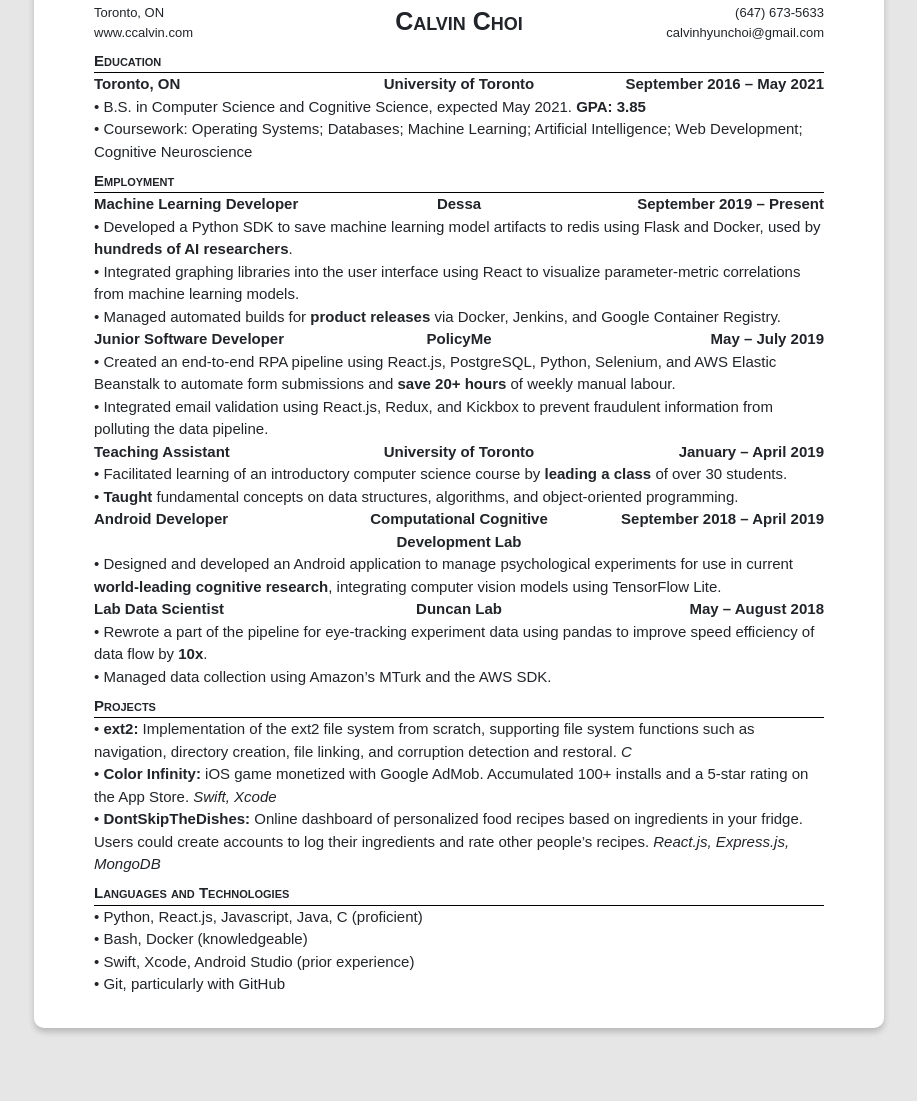
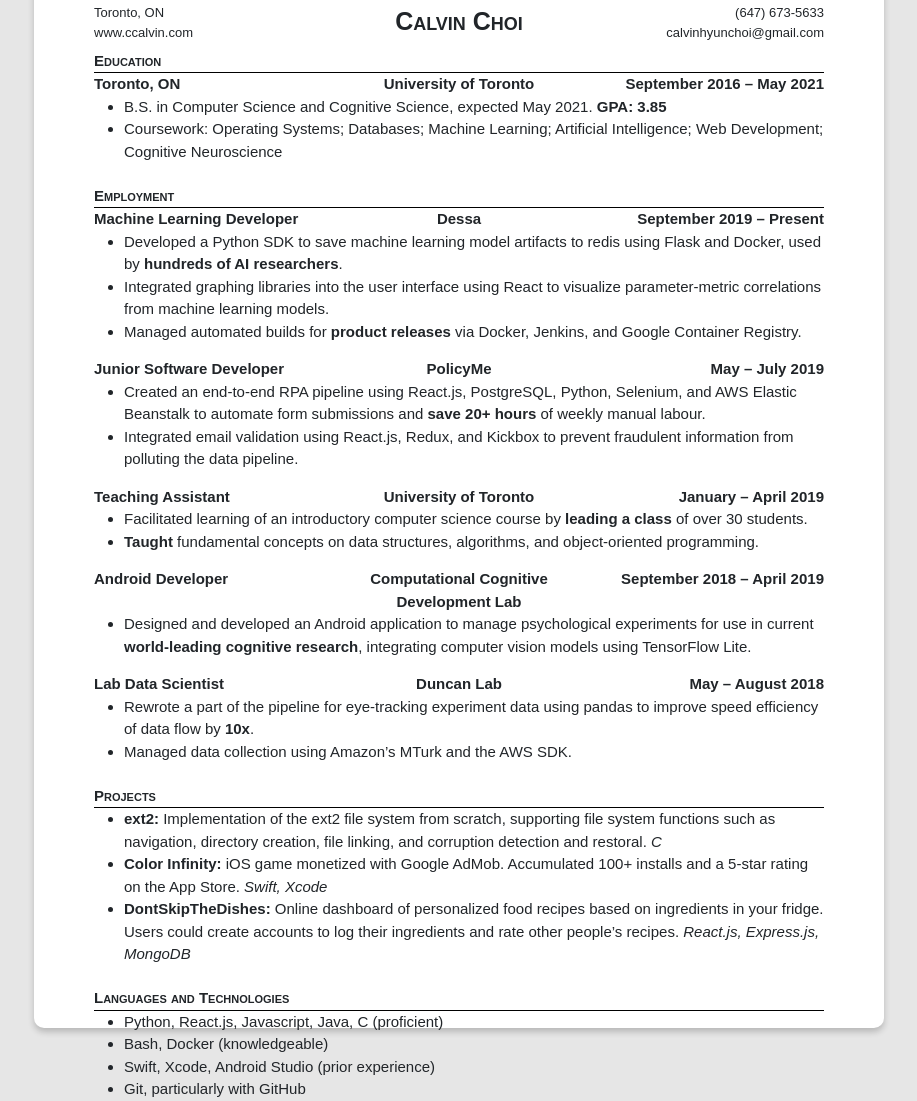
Before and after one commit to choi-calvin/choi-calvin.github.io, a React app: page / in a window 1280 px wide. Shown: the part 122-1223 px from the top of the page, without its empty margins (181-1098 px from the left). Before the commit the page ends 1200 px from the top, so only its background shows below. Built offline with nearby package versions, Linux system fonts and the light colour scheme.

Commit message:
Change bodies to ul

```diff
--- a/src/js/containers/Resume.css
+++ b/src/js/containers/Resume.css
@@ -9,8 +9,9 @@
   text-align: left;
 }
 
-.resume p {
-  margin: 0 -15px;
+.resume ul {
+  margin: 0 -15px 15px -15px;
+  padding-left: 30px;
 }
 
 .center {
--- a/src/js/data/bodies.js
+++ b/src/js/data/bodies.js
@@ -2,55 +2,55 @@
 
 const Bodies = {
   educationMain: (
-    <p>
-      •	B.S. in Computer Science and Cognitive Science, expected May 2021. <b>GPA: 3.85</b><br />
-      •	Coursework: Operating Systems; Databases; Machine Learning; Artificial Intelligence; Web Development; Cognitive Neuroscience
-    </p>
+    <ul>
+      <li>B.S. in Computer Science and Cognitive Science, expected May 2021. <b>GPA: 3.85</b></li>
+      <li>Coursework: Operating Systems; Databases; Machine Learning; Artificial Intelligence; Web Development; Cognitive Neuroscience</li>
+    </ul>
   ),
   employmentDessa: (
-    <p>
-      •	Developed a Python SDK to save machine learning model artifacts to redis using Flask and Docker, used by <b>hundreds of AI researchers</b>.<br />
-      •	Integrated graphing libraries into the user interface using React to visualize parameter-metric correlations from machine learning models.<br />
-      •	Managed automated builds for <b>product releases</b> via Docker, Jenkins, and Google Container Registry.
-    </p>
+    <ul>
+      <li>Developed a Python SDK to save machine learning model artifacts to redis using Flask and Docker, used by <b>hundreds of AI researchers</b>.</li>
+      <li>Integrated graphing libraries into the user interface using React to visualize parameter-metric correlations from machine learning models.</li>
+      <li>Managed automated builds for <b>product releases</b> via Docker, Jenkins, and Google Container Registry.</li>
+    </ul>
   ),
   employmentPolicyMe: (
-    <p>
-      •	Created an end-to-end RPA pipeline using React.js, PostgreSQL, Python, Selenium, and AWS Elastic Beanstalk to automate form submissions and <b>save 20+ hours</b> of weekly manual labour.<br />
-      •	Integrated email validation using React.js, Redux, and Kickbox to prevent fraudulent information from polluting the data pipeline.
-    </p>
+    <ul>
+      <li>Created an end-to-end RPA pipeline using React.js, PostgreSQL, Python, Selenium, and AWS Elastic Beanstalk to automate form submissions and <b>save 20+ hours</b> of weekly manual labour.</li>
+      <li>Integrated email validation using React.js, Redux, and Kickbox to prevent fraudulent information from polluting the data pipeline.</li>
+    </ul>
   ),
   employmentTA: (
-    <p>
-      •	Facilitated learning of an introductory computer science course by <b>leading a class</b> of over 30 students.<br />
-      •	<b>Taught</b> fundamental concepts on data structures, algorithms, and object-oriented programming.
-    </p>
+    <ul>
+      <li>Facilitated learning of an introductory computer science course by <b>leading a class</b> of over 30 students.</li>
+      <li><b>Taught</b> fundamental concepts on data structures, algorithms, and object-oriented programming.</li>
+    </ul>
   ),
   employmentCoCo: (
-    <p>
-      •	Designed and developed an Android application to manage psychological experiments for use in current <b>world-leading cognitive research</b>, integrating computer vision models using TensorFlow Lite.
-    </p>
+    <ul>
+      <li>Designed and developed an Android application to manage psychological experiments for use in current <b>world-leading cognitive research</b>, integrating computer vision models using TensorFlow Lite.</li>
+    </ul>
   ),
   employmentDuncan: (
-    <p>
-      •	Rewrote a part of the pipeline for eye-tracking experiment data using pandas to improve speed efficiency of data flow by <b>10x</b>.<br />
-      •	Managed data collection using Amazon’s MTurk and the AWS SDK.
-    </p>
+    <ul>
+      <li>Rewrote a part of the pipeline for eye-tracking experiment data using pandas to improve speed efficiency of data flow by <b>10x</b>.</li>
+      <li>Managed data collection using Amazon’s MTurk and the AWS SDK.</li>
+    </ul>
   ),
   projectsMain: (
-    <p>
-      •	<b>ext2:</b> Implementation of the ext2 file system from scratch, supporting file system functions such as navigation, directory creation, file linking, and corruption detection and restoral.  <i>C</i><br />
-      •	<b>Color Infinity:</b> iOS game monetized with Google AdMob. Accumulated 100+ installs and a 5-star rating on the App Store.  <i>Swift, Xcode</i><br />
-      •	<b>DontSkipTheDishes:</b> Online dashboard of personalized food recipes based on ingredients in your fridge. Users could create accounts to log their ingredients and rate other people’s recipes.  <i>React.js, Express.js, MongoDB</i>
-    </p>
+    <ul>
+      <li><b>ext2:</b> Implementation of the ext2 file system from scratch, supporting file system functions such as navigation, directory creation, file linking, and corruption detection and restoral.  <i>C</i></li>
+      <li><b>Color Infinity:</b> iOS game monetized with Google AdMob. Accumulated 100+ installs and a 5-star rating on the App Store.  <i>Swift, Xcode</i></li>
+      <li><b>DontSkipTheDishes:</b> Online dashboard of personalized food recipes based on ingredients in your fridge. Users could create accounts to log their ingredients and rate other people’s recipes.  <i>React.js, Express.js, MongoDB</i></li>
+    </ul>
   ),
   languagesMain: (
-    <p>
-      •	Python, React.js, Javascript, Java, C (proficient)<br />
-      •	Bash, Docker (knowledgeable)<br />
-      •	Swift, Xcode, Android Studio (prior experience)<br />
-      •	Git, particularly with GitHub
-    </p>
+    <ul>
+      <li>Python, React.js, Javascript, Java, C (proficient)</li>
+      <li>Bash, Docker (knowledgeable)</li>
+      <li>Swift, Xcode, Android Studio (prior experience)</li>
+      <li>Git, particularly with GitHub</li>
+    </ul>
   ),
 };
 
```
